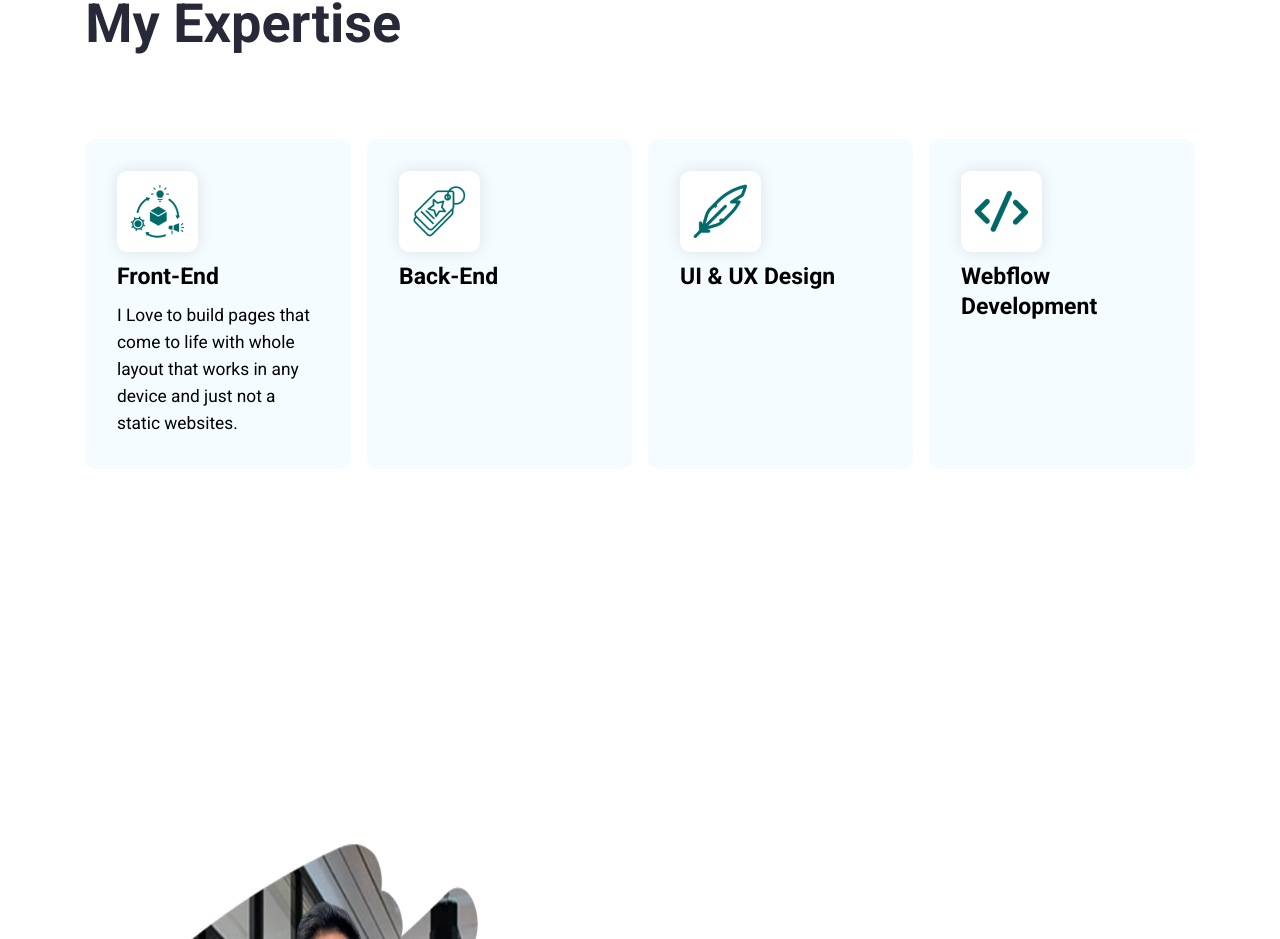
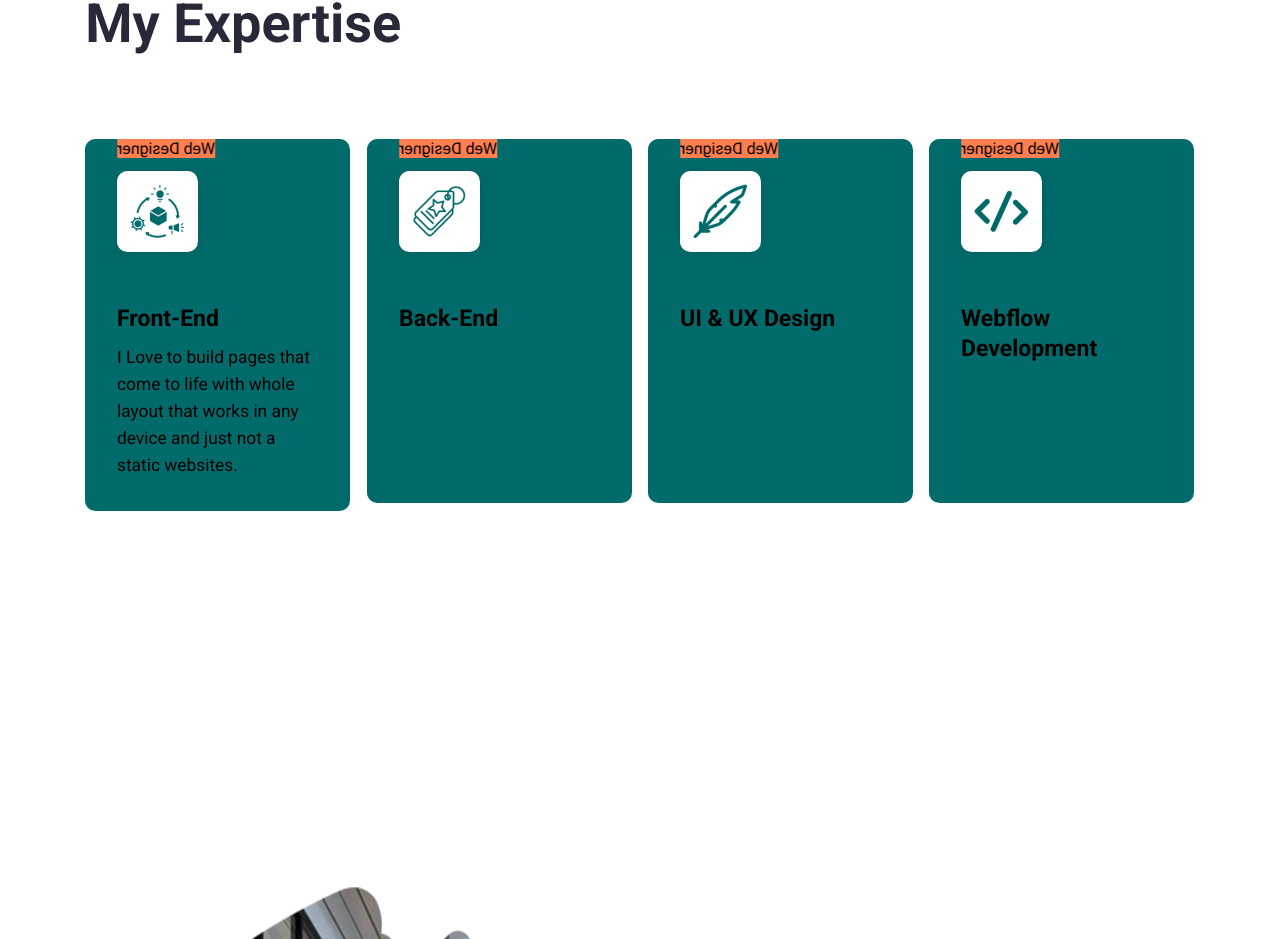
Before and after one commit to Part-h/Portfolio, a React (Create React App) app: page / in a window 1280 px wide. Shown: the part 821-1760 px from the top of the page. Built offline with nearby package versions, Linux system fonts and the light colour scheme.

Commit message:
animationInSkills

```diff
--- a/src/App.css
+++ b/src/App.css
@@ -242,54 +242,45 @@ h2 {
   gap: 42.6px;
   grid-template-columns: repeat(4, 1fr);
 }
-.skills--section--card{
+ .frontside{
   display: flex;
   padding:32px;
   flex-direction: column;
   align-items: flex-start;
   gap:42.6px;
-  flex: 1 0 0;
+  /* flex: 1 0 0; */
   border-radius: 10.6px;
-  background: var(--bg-shade);
-  min-height: 250px;
-}
-.skills--section--card .frontside{
+  min-height: 300px;
+  /* background: var(--bg-shade); */
+  background: #006b6a;
   position: relative;
-  width: 100%;   height: 100%;
   transform: perspective(1000px) rotateY(0deg);
   transition: .9s;
   backface-visibility: hidden;
 }
-.skills--section--card:hover .frontside{
-  transform: perspective(1000px) rotateY(-180deg);
+.frontside:hover {
+  transform: perspective(1000px) rotateY(180deg);
 }
-.skills--section--card .content{
+ .content{
   position:absolute;
   top:0%;
-  right:0%;
   background-color:coral;
   transform: perspective(1000px) rotateY(180deg);
-  transition: .9s;
-  backface-visibility: hidden;
+  transition: 1.5s;
+  /* backface-visibility: hidden; */
+
 }
-.skills--section--card:hover .content{
+/* .frontside .content:hover{
   transform: perspective(1000px) rotateY(0deg);
-}
+} */
 /* .box .content .center{
   position: absolute;
   white-space: nowrap;
   text-align: center;
 } */
-.skills--section--card .content span{
+ .content span{
   font-size: 16px;
   color: black;
-}
-
-.skills--section--card:hover {
-  border-bottom: 4px solid var(--primary);
-}
-.skills--section--card:hover .skills--section--description {
-  color: var(--darkblue);
 }
 .skills--section--img{
   width: fit-content;
```
